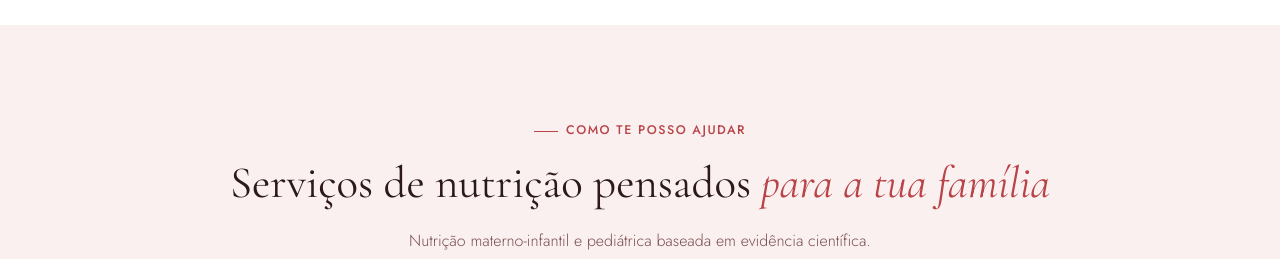
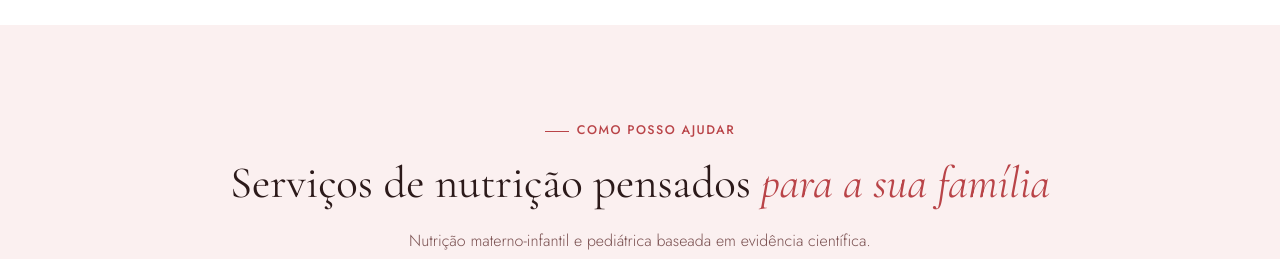
Before and after one commit to VascoBartolo/ineswebsite, a React (Vite) app in the folder website/: page / in a window 1280 px wide. Shown: the part 1720-1979 px from the top of the page. Built offline with nearby package versions, Linux system fonts and the light colour scheme.

Commit message:
copy: use formal register in services section

```diff
--- a/website/src/components/Services.jsx
+++ b/website/src/components/Services.jsx
@@ -46,7 +46,7 @@ export default function Services() {
             animate={inView ? { opacity: 1, y: 0 } : {}}
             transition={{ duration: 0.6 }}
           >
-            Como te posso ajudar
+            Como posso ajudar
           </motion.span>
           <motion.h2
             className="section-title"
@@ -54,7 +54,7 @@ export default function Services() {
             animate={inView ? { opacity: 1, y: 0 } : {}}
             transition={{ duration: 0.6, delay: 0.1 }}
           >
-            Serviços de nutrição pensados <em>para a tua família</em>
+            Serviços de nutrição pensados <em>para a sua família</em>
           </motion.h2>
           <motion.p
             className="services-subtitle"
```
